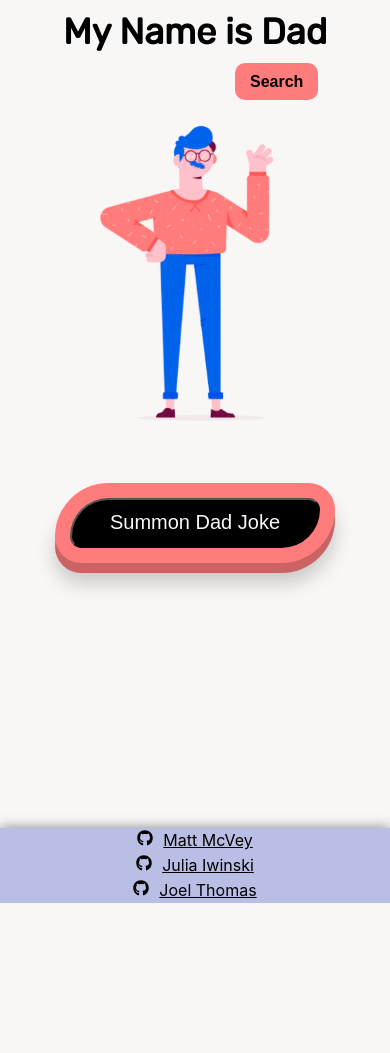
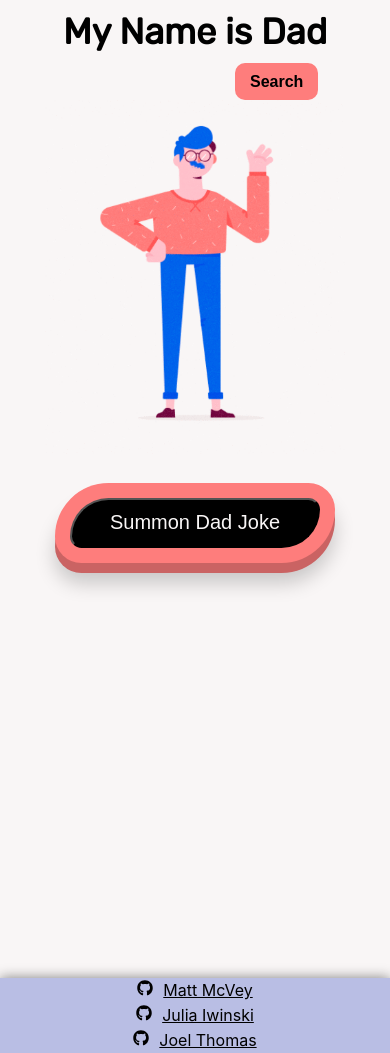
Before and after one commit to Shakikka/My-Name-Is-Dad, a React (Create React App) app: page / in a window 390 px wide. Before the commit the page ends 903 px from the top, so only its background shows below. Built offline with nearby package versions, Linux system fonts and the light colour scheme; no server answers.

Commit message:
Tried to fixed the white space

```diff
--- a/src/components/Joke/Joke.css
+++ b/src/components/Joke/Joke.css
@@ -75,13 +75,14 @@ main {
     }
 
     .joke-container {
-        height: 350px;
+        height: 500px;
         padding: 10px;
         width: 90%;
     }
 
     h2 {
       margin: 0;
+      padding: 50px 10px;
     }
 
     .joke-btn {
--- a/src/components/Joke/Joke.js
+++ b/src/components/Joke/Joke.js
@@ -23,13 +23,16 @@ class DadJoke extends Component {
               <img className='dad' src={dad} alt="Dad"></img>
             </section>
             <section className="joke-container">
-              <button className="joke-btn" onClick={this.randomDadJoke}>Summon Dad Joke</button>
-              <h2 className='slide-top'>{this.props.dadJoke}</h2>
+                <div>
+                  <button className="joke-btn" onClick={this.randomDadJoke}>Summon Dad Joke</button>
+                </div>
+                <h2 className='slide-top'>{this.props.dadJoke}</h2>
             </section>
           </main>
            )
     }
 }
+
 
 const mapStateToProps = state => {
   return {
--- a/src/components/SearchedDadJokes/searchedJokes.css
+++ b/src/components/SearchedDadJokes/searchedJokes.css
@@ -6,3 +6,12 @@ ul {
 	-webkit-animation: slide-top 0.5s cubic-bezier(0.250, 0.460, 0.450, 0.940) both;
 	animation: slide-top 0.5s cubic-bezier(0.250, 0.460, 0.450, 0.940) both;
 }
+
+
+@media screen and (max-width: 600px) {
+
+    .slide-top {
+
+    }
+
+}
```
